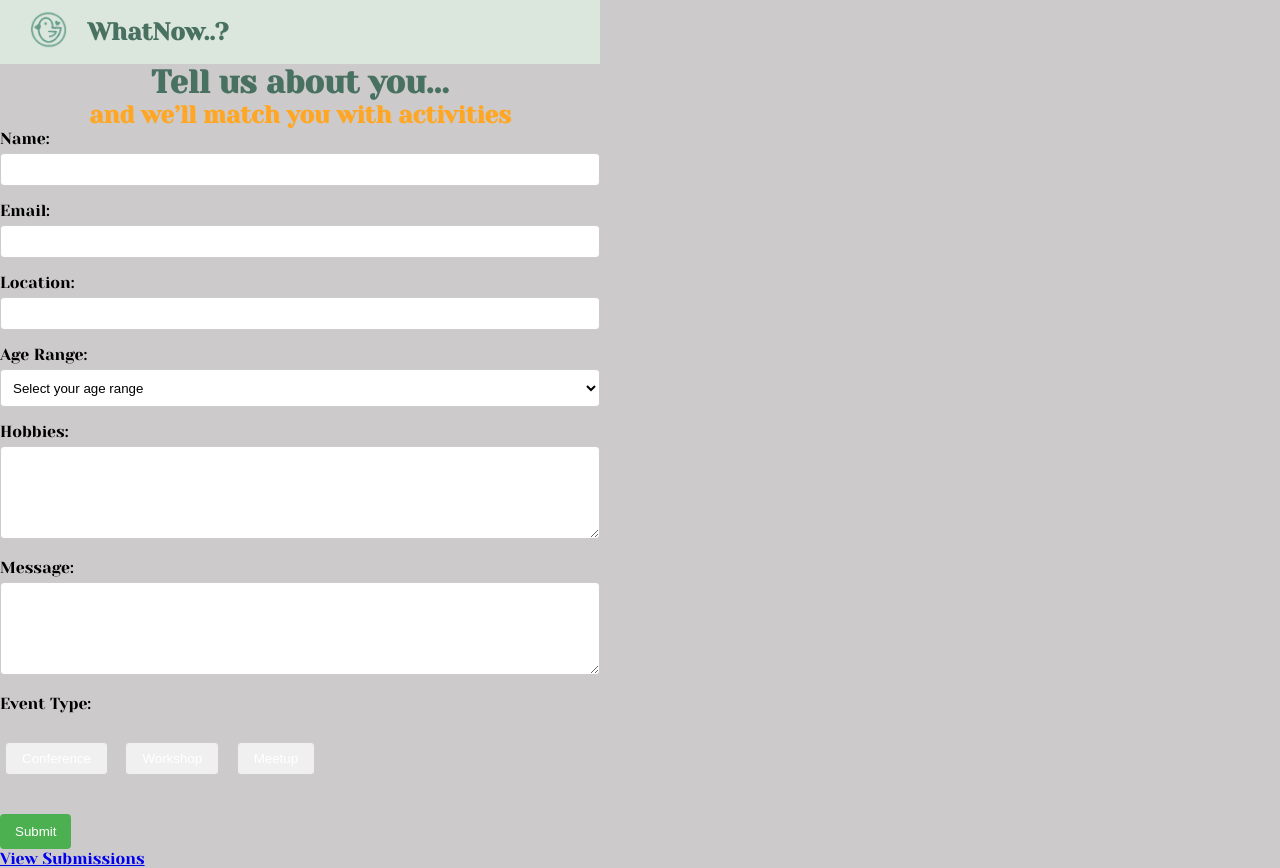
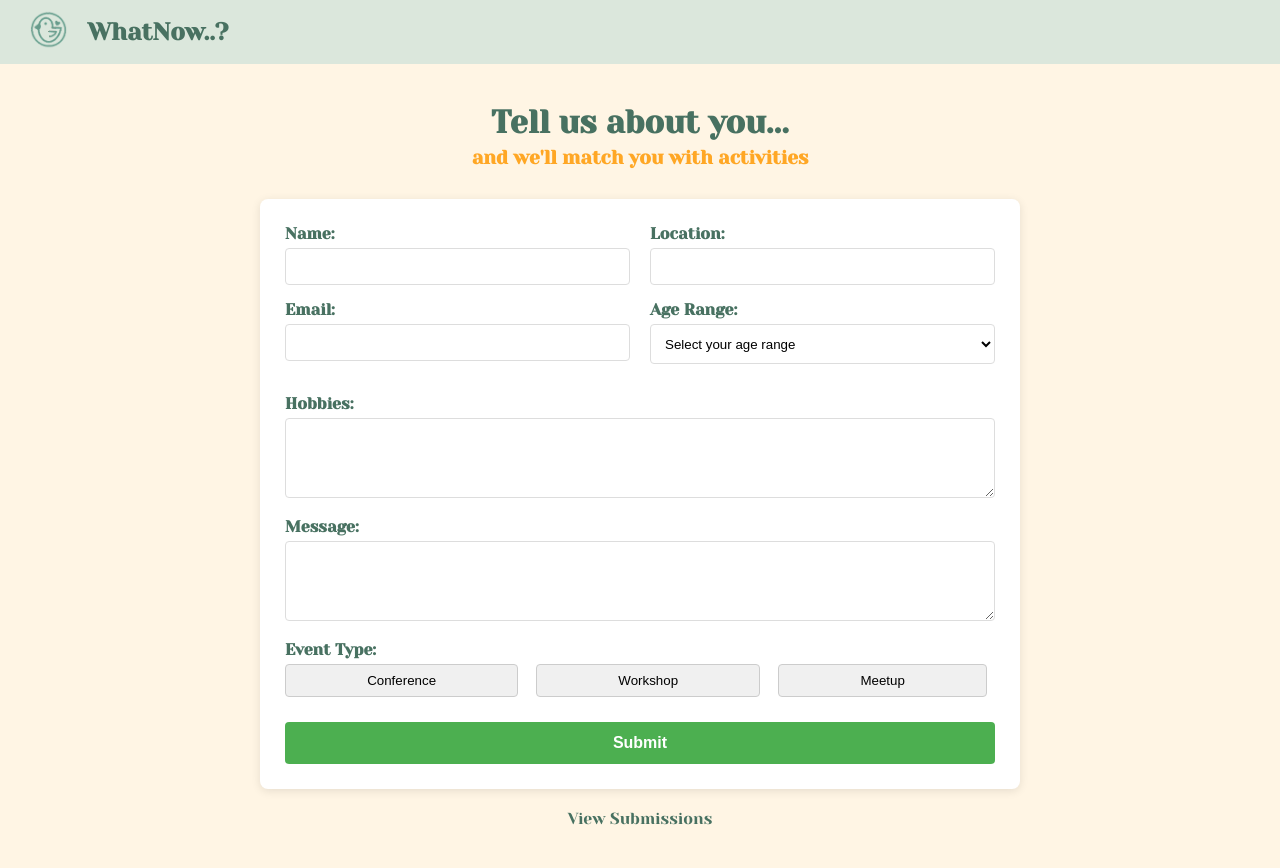
Before and after one commit to beaquino18/duckybara, a Flask app: page /form in a window 1280 px wide. After the commit the page ends 825 px from the top, so only its background shows below. Run offline with Flask 3, Linux system fonts and the light colour scheme.

Commit message:
updated form styles

```diff
--- a/static/styles/form.css
+++ b/static/styles/form.css
@@ -1,85 +1,181 @@
 @import url('https://fonts.googleapis.com/css2?family=Yeseva+One&display=swap');
 
 :root {
-    --font-primary:"Yeseva One", serif;
+  --font-primary: "Yeseva One", serif;
+  --navbar-clr: #DBE7DC;
+  --background-clr: #f5f5f5;
+  --header-clr: #487161;
+  --subheader-clr: #FFA725;
+  --button-clr: #4CAF50;
+}
+
+* {
+  margin: 0;
+  padding: 0;
+  box-sizing: border-box;
 }
 
 body {
   font-family: var(--font-primary);
   font-weight: 400;
   font-style: normal;
-    max-width: 600px;
-    margin: 0 auto;
-    background-color: #cccaca;
+  margin: 0;
+  padding: 0;
+  background-color: var(--background-clr);
+  min-height: 100vh;
 }
 
+/* Main content container */
+.container {
+  width: 100%;
+  max-width: 800px;
+  margin: 0 auto;
+  padding: 20px;
+}
 
-/**
-CSS styling for the main text
- */
+/* Header styling */
 h1 {
-    color: #487161;
+  color: var(--header-clr);
   text-align: center;
+  margin-top: 20px;
+  margin-bottom: 5px;
 }
 
 h2 {
-    color: #FFA725;
+  color: var(--subheader-clr);
   text-align: center;
+  margin-bottom: 30px;
+  font-size: 1.2rem;
 }
 
+/* Form styling */
+form {
+  background-color: white;
+  padding: 25px;
+  border-radius: 8px;
+  box-shadow: 0 2px 10px rgba(0, 0, 0, 0.1);
+  margin-bottom: 20px;
+}
 
-/**
-CSS styling for form
- */
+.form-row {
+  display: flex;
+  gap: 20px;
+  margin-bottom: 15px;
+}
+
+.form-column {
+  flex: 1;
+}
+
 .form-group {
   margin-bottom: 15px;
 }
+
 label {
   display: block;
   margin-bottom: 5px;
+  font-weight: bold;
+  color: var(--header-clr);
 }
+
 input, textarea, select {
   width: 100%;
-padding: 8px;
+  padding: 10px;
   box-sizing: border-box;
-border: 1px solid #ccc;
+  border: 1px solid #ddd;
   border-radius: 4px;
+  font-family: Arial, sans-serif;
 }
+
 select {
-height: 38px;
+  height: 40px;
   background-color: white;
 }
-button {
-background-color: #4CAF50;
+
+textarea {
+  resize: vertical;
+  min-height: 80px;
+}
+
+/* Event type buttons */
+.event-buttons {
+  display: flex;
+  gap: 10px;
+  flex-wrap: wrap;
+}
+
+.event-button {
+  margin: 0;
+  padding: 10px 15px;
+  background-color: #eee;
+  border: none;
+  border-radius: 4px;
+  cursor: pointer;
+  transition: all 0.2s ease;
+  flex-grow: 1;
+}
+
+.event-button:hover {
+  background-color: #ddd;
+}
+
+.selected {
+  background-color: var(--header-clr);
   color: white;
-padding: 10px 15px;
+}
+
+/* Submit button */
+.submit-btn {
+  background-color: var(--button-clr);
+  color: white;
+  padding: 12px 20px;
   border: none;
+  border-radius: 4px;
   cursor: pointer;
-border-radius: 4px;
+  font-size: 16px;
+  font-weight: bold;
+  width: 100%;
+  margin-top: 10px;
+  transition: background-color 0.2s;
 }
+
+.submit-btn:hover {
+  background-color: #3e8e41;
+}
+
+/* Links */
+.links {
+  text-align: center;
+  margin-top: 15px;
+}
+
+.links a {
+  color: var(--header-clr);
+  text-decoration: none;
+}
+
+.links a:hover {
+  text-decoration: underline;
+}
+
+/* Flash messages */
 .flash-messages {
   padding: 10px;
   margin-bottom: 20px;
   border-radius: 5px;
 }
+
 .flash-success {
   background-color: #dff0d8;
   color: #3c763d;
 }
+
 .flash-error {
   background-color: #f2dede;
   color: #a94442;
 }
-.event-button {
-margin: 5px;
-padding: 10px;
-background-color: lightgray;
-border: none;
-cursor: pointer;
-}
-.selected {
-background-color: lightblue;
-}
+
+/* Autocomplete suggestions */
 .autocomplete-suggestions {
   border: 1px solid #ccc;
   max-height: 150px;
@@ -87,18 +183,35 @@
   background-color: white;
   position: absolute;
   z-index: 1000;
+  width: 100%;
 }
+
 .autocomplete-suggestion {
   padding: 10px;
   cursor: pointer;
 }
+
 .autocomplete-suggestion:hover {
   background-color: #e9e9e9;
 }
 
-/* Remove the age-options styling that's no longer needed */
 .location-wrapper {
   position: relative;
-display: inline-block;
   width: 100%;
 }
+
+/* Media queries for responsiveness */
+@media (max-width: 768px) {
+  .form-row {
+    flex-direction: column;
+    gap: 0;
+  }
+
+  .container {
+    padding: 10px;
+  }
+
+  form {
+    padding: 15px;
+  }
+}
--- a/templates/form.html
+++ b/templates/form.html
@@ -9,21 +9,31 @@
 </head>
 <body>
     <div>{% include 'navbar.html' %}</div>
+
+    <div class="container">
         <h1>Tell us about you...</h1>
-<h2>and we’ll match you with activities</h2>
+        <h2>and we'll match you with activities</h2>
+
         <form method="POST" action="/">
+            <div class="form-row">
+                <div class="form-column">
                     <div class="form-group">
                         <label for="name">Name:</label>
                         <input type="text" id="name" name="name" required>
                     </div>
+
                     <div class="form-group">
                         <label for="email">Email:</label>
                         <input type="email" id="email" name="email" required>
                     </div>
+                </div>
+
+                <div class="form-column">
                     <div class="form-group">
                         <label for="location">Location:</label>
                         <input type="text" id="location" name="location" required>
                     </div>
+
                     <div class="form-group">
                         <label for="age">Age Range:</label>
                         <select id="age" name="age" required>
@@ -34,27 +44,35 @@
                             <option value="31+">31 and above</option>
                         </select>
                     </div>
+                </div>
+            </div>
+
             <div class="form-group">
                 <label for="hobbies">Hobbies:</label>
-<textarea id="hobbies" name="hobbies" rows="5" required></textarea>
+                <textarea id="hobbies" name="hobbies" rows="3" required></textarea>
             </div>
+
             <div class="form-group">
                 <label for="message">Message:</label>
-<textarea id="message" name="message" rows="5" required></textarea>
+                <textarea id="message" name="message" rows="3" required></textarea>
             </div>
+
             <div class="form-group">
-<label for="event_type">Event Type:</label><br>
+                <label for="event_type">Event Type:</label>
+                <div class="event-buttons">
                     <button type="button" class="event-button" value="Conference" onclick="toggleSelection(this)">Conference</button>
                     <button type="button" class="event-button" value="Workshop" onclick="toggleSelection(this)">Workshop</button>
-<button type="button" class="event-button" value="Meetup" onclick="toggleSelection(this)">Meetup</button><br><br>
+                    <button type="button" class="event-button" value="Meetup" onclick="toggleSelection(this)">Meetup</button>
+                </div>
                 <input type="hidden" id="event_type" name="event_type" required>
             </div>
-<!--
-The code snippet below contains a form with a submit button.
-Please change the link of the submit button to redirect to a new page.
--->
-<button type="submit">Submit</button>
+
+            <button type="submit" class="submit-btn">Submit</button>
         </form>
-<p><a href="/progress">View Submissions</a></p>
+
+        <div class="links">
+            <a href="/progress">View Submissions</a>
+        </div>
+    </div>
 </body>
 </html>
```
Lines whose indentation alone changed are shown as unchanged.
